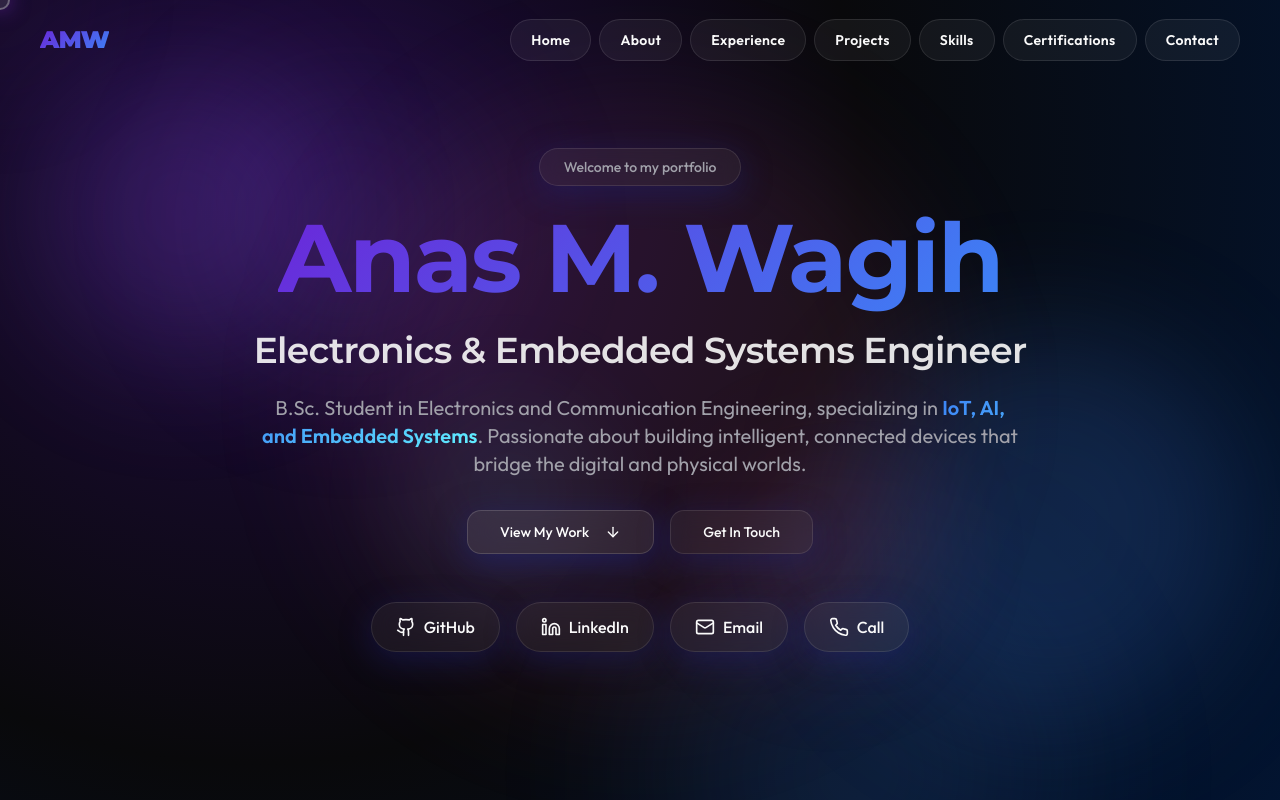
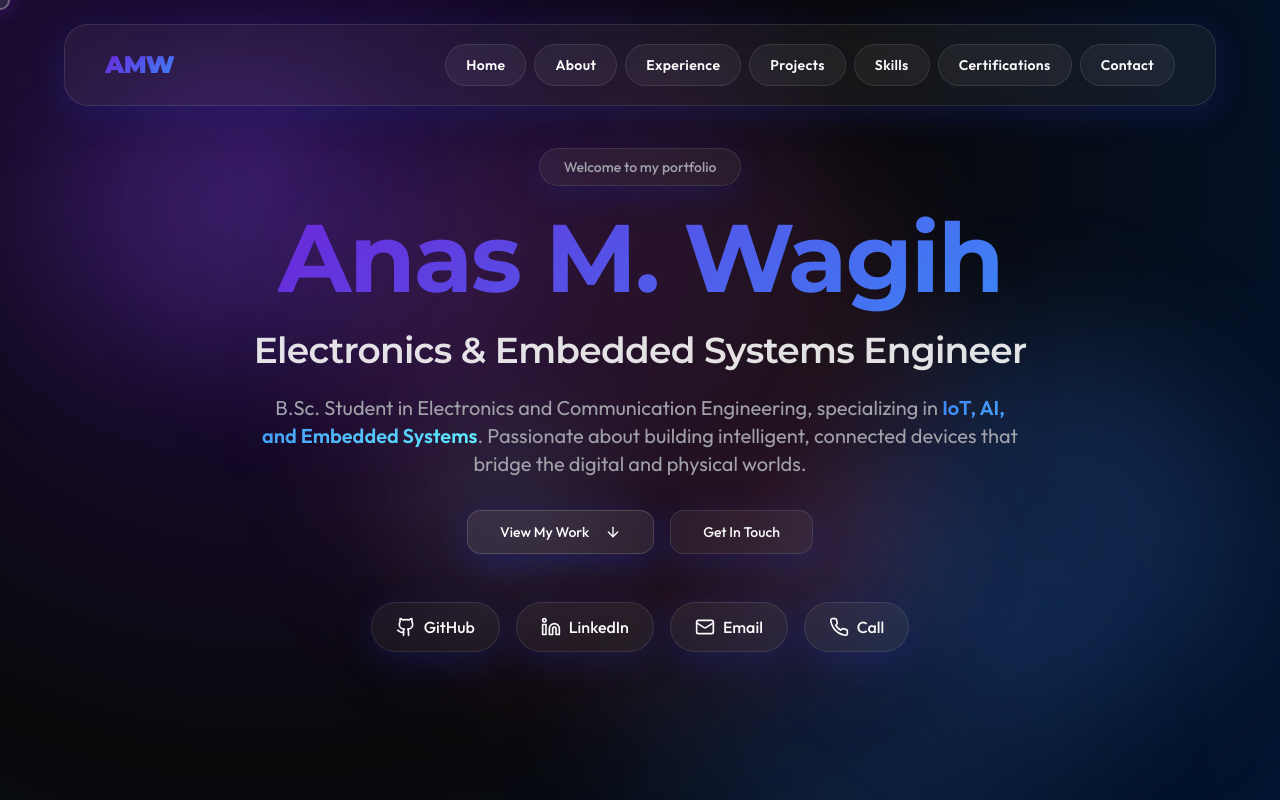
Before and after one commit to AnasWagih25/AnasWagih.github.io, a React (Vite) app: page / in a window 1280 px wide. Shown: the top 800 px of the page. Built offline with nearby package versions, Linux system fonts and the light colour scheme; the HTML template or start-up script is replaced by a standard one.

Commit message:
Refactor navigation bar to float

```diff
--- a/src/components/Navigation.tsx
+++ b/src/components/Navigation.tsx
@@ -31,13 +31,13 @@ const Navigation = () => {
   ];
 
   return (
-    <nav
-      className={`fixed top-0 left-0 right-0 z-50 transition-all duration-500 ${
-        isScrolled ? "glass-strong shadow-lg" : "bg-transparent"
-      }`}
-    >
-      <div className="max-w-7xl mx-auto px-6 sm:px-8 lg:px-10">
-        <div className="flex items-center justify-between h-20">
+    <nav className="fixed top-0 left-0 right-0 z-50 px-4 sm:px-6 lg:px-8 pt-6">
+      <div
+        className={`max-w-6xl mx-auto rounded-3xl transition-all duration-500 ${
+          isScrolled ? "glass-strong shadow-2xl shadow-primary/10" : "glass border border-white/20"
+        }`}
+      >
+        <div className="flex items-center justify-between h-20 px-6 sm:px-8 lg:px-10">
           <button
             onClick={() => scrollToSection("hero")}
             className="text-2xl font-display font-black gradient-text hover:scale-110 transition-all duration-300 tracking-tight"
@@ -72,8 +72,8 @@ const Navigation = () => {
 
       {/* Mobile Navigation */}
       {isMobileMenuOpen && (
-        <div className="md:hidden glass-strong border-t border-white/10 backdrop-blur-xl">
-          <div className="px-4 py-4 space-y-2">
+        <div className="md:hidden mt-2 max-w-6xl mx-auto glass-strong rounded-3xl border border-white/10 backdrop-blur-xl shadow-2xl">
+          <div className="px-6 py-6 space-y-2">
             {navItems.map((item) => (
               <button
                 key={item.id}
```
